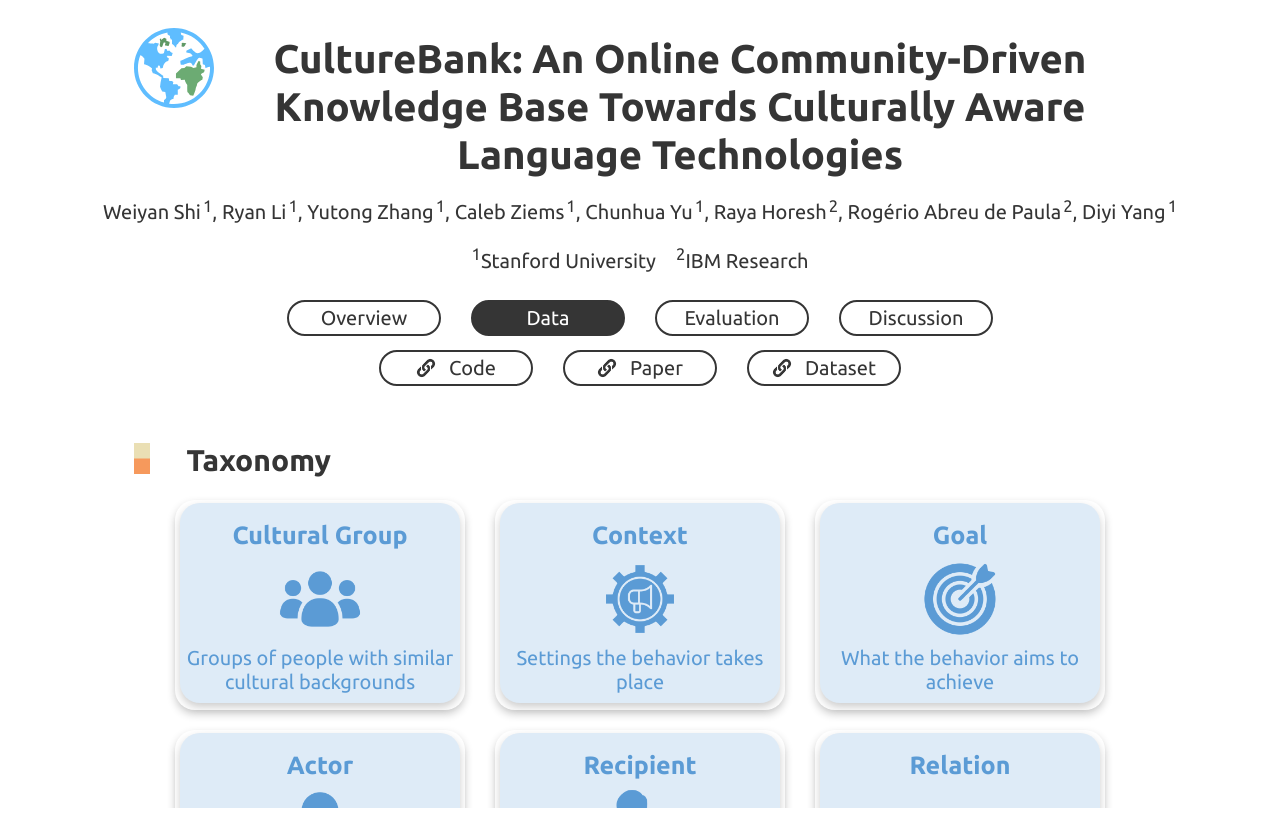
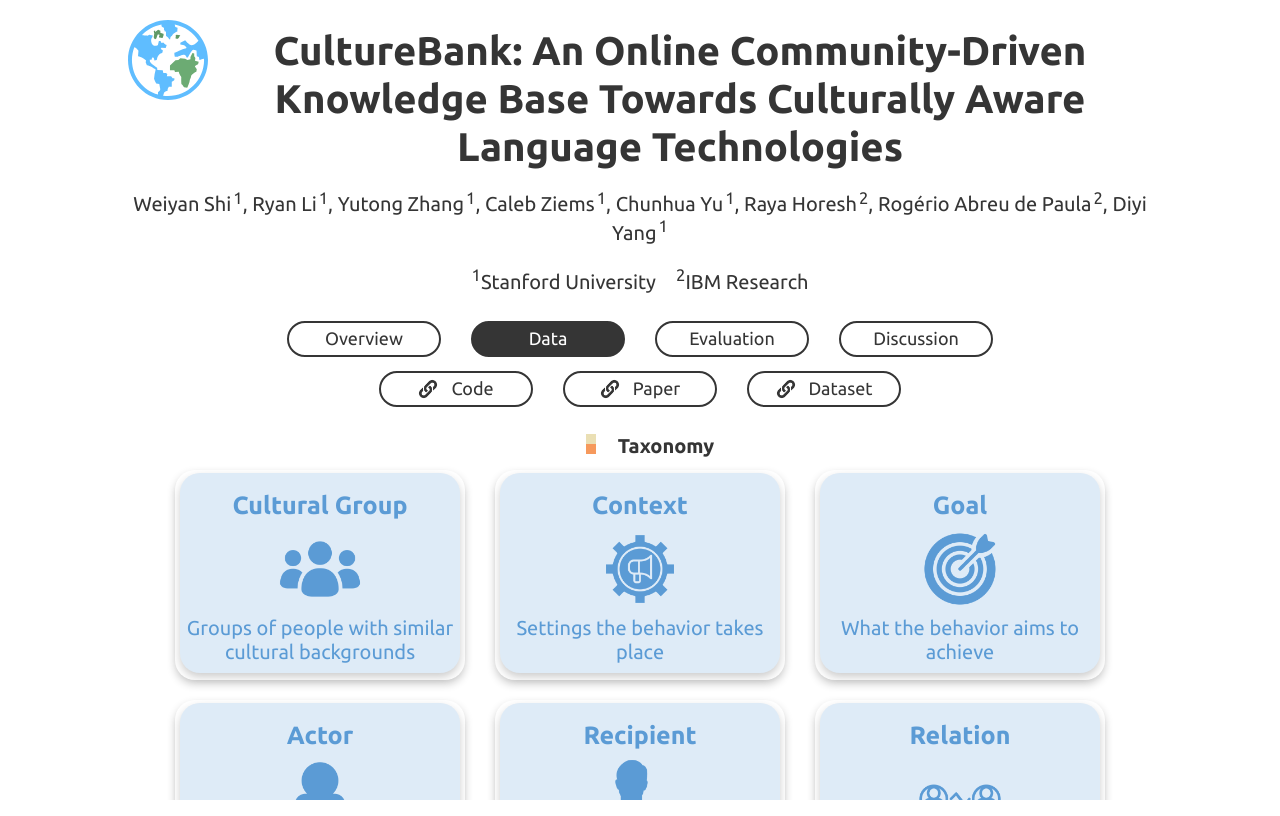
Before and after one commit to CultureBank/culturebank.github.io, a React (Create React App) app: page /data in a window 1280 px wide. Built offline with nearby package versions, Linux system fonts and the light colour scheme.

Commit message:
update the style of overview page

```diff
--- a/package.json
+++ b/package.json
@@ -1,5 +1,5 @@
 {
-  "homepage": "https://culturebank.github.io",
+  "homepage": "https://culturebank.github.io/",
   "name": "culturebank-web",
   "version": "0.1.0",
   "private": true,
--- a/src/App.css
+++ b/src/App.css
@@ -1,3 +1,7 @@
-body {
-    font-family: "Ubuntu", sans-serif;
+html, body {
+    margin: 0;
+    padding: 0;
+    overflow: hidden;
+    height: 100vh;
+    width: 100vw;
 }
--- a/src/Pages/DataPage.css
+++ b/src/Pages/DataPage.css
@@ -282,7 +282,7 @@
     padding-bottom: 40px;
 }
 
-.vis-title {
+/* .vis-title {
     width: 80%;
     display: flex;
     align-items: start;
@@ -296,12 +296,12 @@
 }
 
 .vis-title-content h2 {
-    font-size: 30px;
+    font-size: 20px;
     font-weight: 600;
     margin: 0;
     display: inline;
     color: #353535;
-}
+} */
 
 .taxonomy-col {
     display: flex;
--- a/src/Pages/EvaluationPage.css
+++ b/src/Pages/EvaluationPage.css
@@ -50,7 +50,7 @@
     align-items: center;
 } */
 
-.vis-title {
+/* .vis-title {
     width: 80%;
     display: flex;
     align-items: start;
@@ -64,12 +64,12 @@
 }
 
 .vis-title-content h2 {
-    font-size: 30px;
+    font-size: 20px;
     font-weight: 600;
     margin: 0;
     display: inline;
     color: #353535;
-}
+} */
 
 .intro-fig-container {
     margin-top: 20px;
--- a/src/Pages/HomePage.css
+++ b/src/Pages/HomePage.css
@@ -5,11 +5,14 @@
     flex-direction: column;
     justify-content: flex-start;
     align-items: center;
-    width: 100wh;
-    height: 100vh;
-    overflow-y: auto;
+    max-width: 100vw;
+    max-height: 100vh;
+    overflow-y: scroll;
     overflow-x: hidden;
     font-family: "Ubuntu", sans-serif;
+    margin: 0;
+    padding: 0;
+    box-sizing: border-box;
 }
 
 /* .title {
@@ -53,6 +56,7 @@
     margin-top: 0px;
     margin-bottom: 10px;
 }
+
 .unselectedButton {
     height: 30px;
     text-decoration: none;
@@ -61,7 +65,7 @@
     border: 2px solid #353535;
     border-radius: 30px;
     width: 150px;
-    font-size: 20px;
+    font-size: 18px;
     font-weight: 400;
     cursor: pointer;
     transition: all 0.3s ease;
@@ -91,7 +95,7 @@
     border-radius: 30px;
     width: 150px;
     height: 30px;
-    font-size: 20px;
+    font-size: 18px;
     font-weight: 400;
     cursor: pointer;
     transition: all 0.3s ease;
@@ -123,7 +127,7 @@
     border: 2px solid #353535;
     border-radius: 30px;
     width: 150px;
-    font-size: 20px;
+    font-size: 18px;
     font-weight: 400;
     cursor: pointer;
     transition: all 0.3s ease;
@@ -150,8 +154,10 @@
 }
 
 .authors-list {
+    text-align: center;
     margin-top: -10px;
     margin-bottom: 10px;
+    width: 80%;
 }
 
 .author-block {
@@ -210,9 +216,9 @@
 
 .quote-content {
     width: 100%;
-    font-size: 20px;
+    font-size: 16px;
     font-weight: 300;
-    text-align: center;
+    text-align: start;
     font-style: italic;
     font-family: "Ubuntu", sans-serif;
     line-height: 1.5;
@@ -221,7 +227,7 @@
 .quote-source {
     width: 100%;
     margin-top: -10px;
-    font-size: 20px;
+    font-size: 16px;
     font-weight: 400;
     text-align: end;
     font-style: italic;
@@ -230,10 +236,9 @@
 }
 
 .abstract {
-    width: 80%;
+    width: 60%;
     padding: 10px;
-    margin-bottom: 10px;
-    font-size: 20px;
+    font-size: 16px;
     font-weight: 300;
     text-align: start;
     font-family: "Ubuntu", sans-serif;
@@ -241,13 +246,13 @@
 }
 
 .visualization {
-    width: 90%;
+    width: 80%;
     display: flex;
     flex-direction: column;
     justify-content: center;
     align-items: top;
-    margin-top: 10px;
-    margin-bottom: 40px;
+    margin-top: 0px;
+    padding: 0px;
 }
 
 .section-vis {
@@ -265,6 +270,10 @@
     flex-direction: row;
     justify-content: start;
     align-items: center;
+    margin-left: 20px;
+    margin-top: 20px;
+    font-weight: 400px;
+    padding: 0;
 }
 
 .vis-title-img {
@@ -274,20 +283,46 @@
 }
 
 .vis-title-img img {
-    width: 30%;
+    width: 20%;
     height: auto;
 }
 
 .vis-title-content {
+    margin-left: -20px;
     display: inline-block;
 }
 
 .vis-title-content h2 {
-    font-size: 30px;
+    font-size: 20px;
     font-weight: 600;
     margin: 0;
     display: inline;
     color: #353535;
+}
+
+.vis-map {
+    width: 100%;
+    height: 600px;
+    padding-left: 10%;
+    padding-right: 10%;
+    display: flex;
+    flex-direction: column;
+    justify-content: center;
+    align-items: center;
+}
+
+.vis-wordCloud {
+    width: 100%;
+    height: 600px;
+    margin-right: 10%;
+    margin-bottom: 0px;
+    padding-top: 0px;
+    padding-bottom: 0px;
+    display: flex;
+    flex-direction: column;
+    justify-content: center;
+    align-items: center;
+    margin-top: -100px;
 }
 
 .data-source-selector {
@@ -309,7 +344,7 @@
     border-radius: 8px 0px 0px 8px;
     width: 100px;
     height: 100%;
-    font-size: 18px;
+    font-size: 16px;
     font-weight: 400;
     cursor: pointer;
     transition: all 0.3s ease;
@@ -326,7 +361,7 @@
     border-radius: 0px 8px 8px 0px;
     width: 100px;
     height: 100%;
-    font-size: 18px;
+    font-size: 16px;
     font-weight: 400;
     cursor: pointer;
     transition: all 0.3s ease;
@@ -341,7 +376,7 @@
     border-radius: 8px 0px 0px 8px;
     width: 100px;
     height: 100%;
-    font-size: 18px;
+    font-size: 16px;
     font-weight: 400;
     cursor: pointer;
     transition: all 0.3s ease;
@@ -356,7 +391,7 @@
     border-radius: 0px 8px 8px 0px;
     width: 100px;
     height: 100%;
-    font-size: 18px;
+    font-size: 16px;
     font-weight: 400;
     cursor: pointer;
     transition: all 0.3s ease;
--- a/src/Pages/HomePage.js
+++ b/src/Pages/HomePage.js
@@ -22,7 +22,7 @@ const WordCloud = ({ data }) => {
 
         const drawWordCloud = () => {
             const width = 1800;
-            const height = 600;
+            const height = 800;
 
             const layout = cloud()
                 .size([width, height])
@@ -44,8 +44,9 @@ const WordCloud = ({ data }) => {
                     .data(words)
                     .enter().append("text")
                     .style("font-size", d => `${d.size * 0.9}px`)
-                    .style("font-family", "Ubuntu")
-                    .style("font-weight", "bold")
+                    .style("font-family", "Ubuntu, sans-serif")
+                    .style("font-weight", "medium")
+                    .style("line-height", "1.2")
                     .style("fill", (d, i) => d3.schemeTableau10[i % 10])
                     .attr("text-anchor", "middle")
                     .attr("transform", d => `translate(${[d.x, d.y]})rotate(${d.rotate})`)
@@ -157,7 +158,7 @@ function HomePage() {
                 </a>
             </div>
             <div className='intro-fig-container'>
-                <img src={intro_fig} style={{ width: '75%', maxWidth: '2500px'}} alt="introduction_fig" />
+                <img src={intro_fig} style={{ width: '70%', maxWidth: '2500px'}} alt="introduction_fig" />
             </div>
             <div className='quote'>
                 <p className='quote-content'> "Globally, people express pride, celebrate, and respect cultural diversity, while acknowledging and working towards reducing cultural bias" </p>
@@ -187,8 +188,8 @@ function HomePage() {
                     <Chart
                         chartType="GeoChart"
                         data={tiktokGeoChartsData}
-                        width="100%"
-                        height="600px"
+                        width="90%"
+                        height="550px"
                         options={{
                             colorAxis: { colors: ['#9BB0C1', '#6C99BD', '#497DA7', '#51829B', '#207098', '#016599', '#275A74'] },
                             tooltip: { isHtml: true },
@@ -203,7 +204,7 @@ function HomePage() {
                         <img src={headerImage} alt='headerImage'/>
                     </div>
                     <div className='vis-title-content'>
-                        <h2>Topics Distribution</h2>
+                        <h2>Topic Distribution</h2>
                     </div>
                 </div>
                 <div className='data-source-selector'>
```
Also changed, not shown: src/image/intro_fig.svg.
